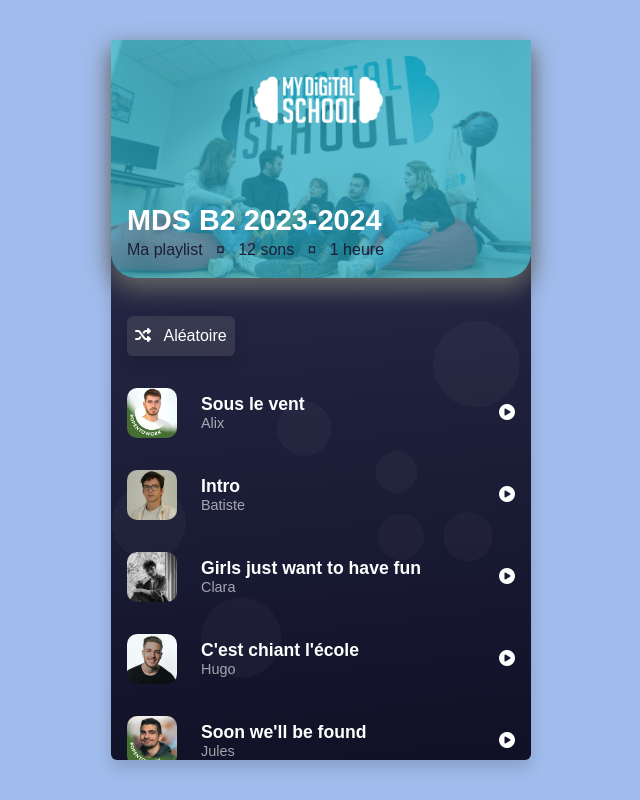
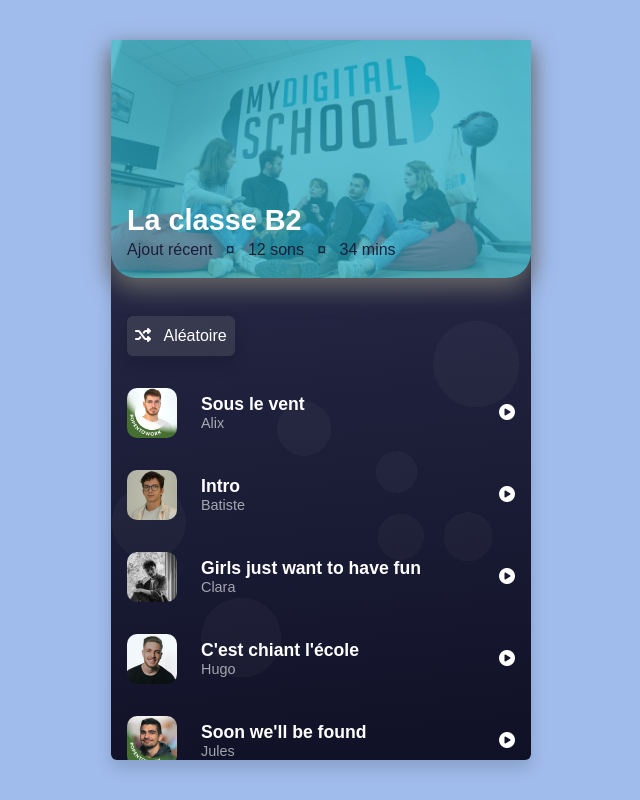
Before and after one commit to aurelienbois/MDSong, a React (Create React App) app: page / in a window 1280 px wide. Shown: the whole page, without its empty margins (319-959 px from the left). Built offline with nearby package versions, Linux system fonts and the light colour scheme; a web font is replaced by a local one.

Commit message:
Changement du titre de la playlist et de la description en dessous

```diff
--- a/src/components/Homepage.js
+++ b/src/components/Homepage.js
@@ -14,8 +14,8 @@
   return (
     <div className='home position-relative'>
       <section className='top-section p-3'>
-            <h1 className='m-0'>MDS B2 2023-2024</h1>
-            <p className='m-0 '>Ma playlist &nbsp;&nbsp;¤&nbsp;&nbsp; 12 sons &nbsp;&nbsp;¤&nbsp;&nbsp; 1 heure </p>
+            <h1 className='m-0'>La classe B2</h1>
+            <p className='m-0 '>Ajout récent &nbsp;&nbsp;¤&nbsp;&nbsp; 12 sons &nbsp;&nbsp;¤&nbsp;&nbsp; 34 mins </p>
         </section>
         <section className='bottom-section p-3 pt-4'>
             <button className='shuffle rounded shadow p-2'><i class="fa-solid fa-shuffle"></i>&nbsp;&nbsp; Aléatoire</button>
```
Also changed, not shown: src/images/banner.png.
